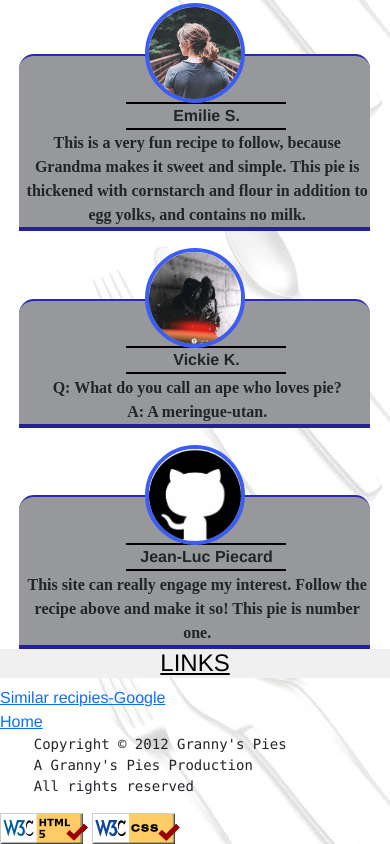
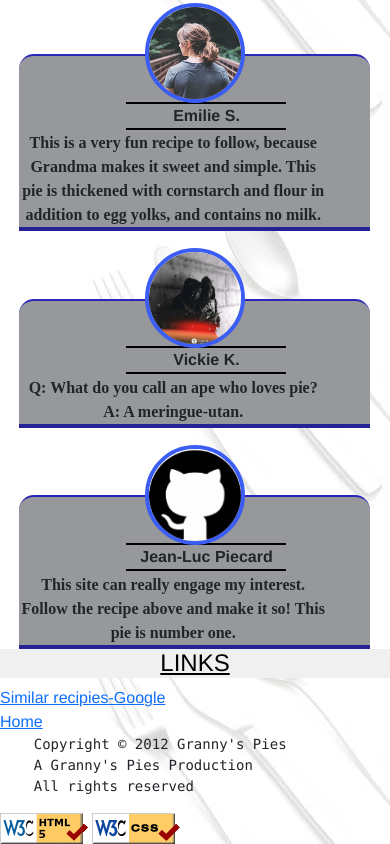
Before and after one commit to vybekid1/hotel, a plain HTML site: page pie.html in a window 390 px wide. Shown: the part 1356-2200 px from the top of the page. Drawn offline with nearby package versions, Linux system fonts and the light colour scheme.

Commit message:
Add files via upload

```diff
--- a/pie.css
+++ b/pie.css
@@ -136,7 +136,6 @@ abbr{
     margin-left:1em;
     font-size: 1.2rem;
     text-align: center;
-
     border-top-left-radius :15px;
     border-top-right-radius: 15px;
     border-bottom:4px solid rgb(36, 34, 148);
@@ -145,8 +144,10 @@ abbr{
   .text{
     margin-top: -1.2em;
     font-weight: 700;
+    display:flex;
+    flex-wrap: wrap;
     justify-content: space-evenly;
-    width: 22em;
+    width: 19em;
   }
    .jean .image img, .emilie .image img , .vickie .image img{
     border: rgb(60, 93, 243) 4px solid;
```
